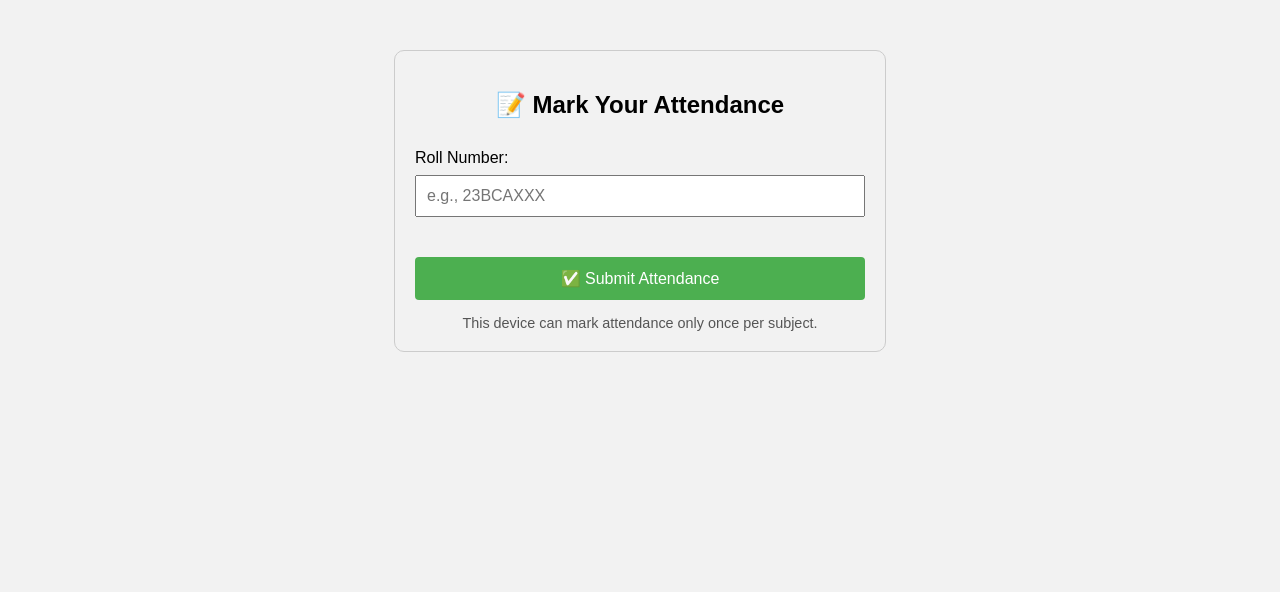
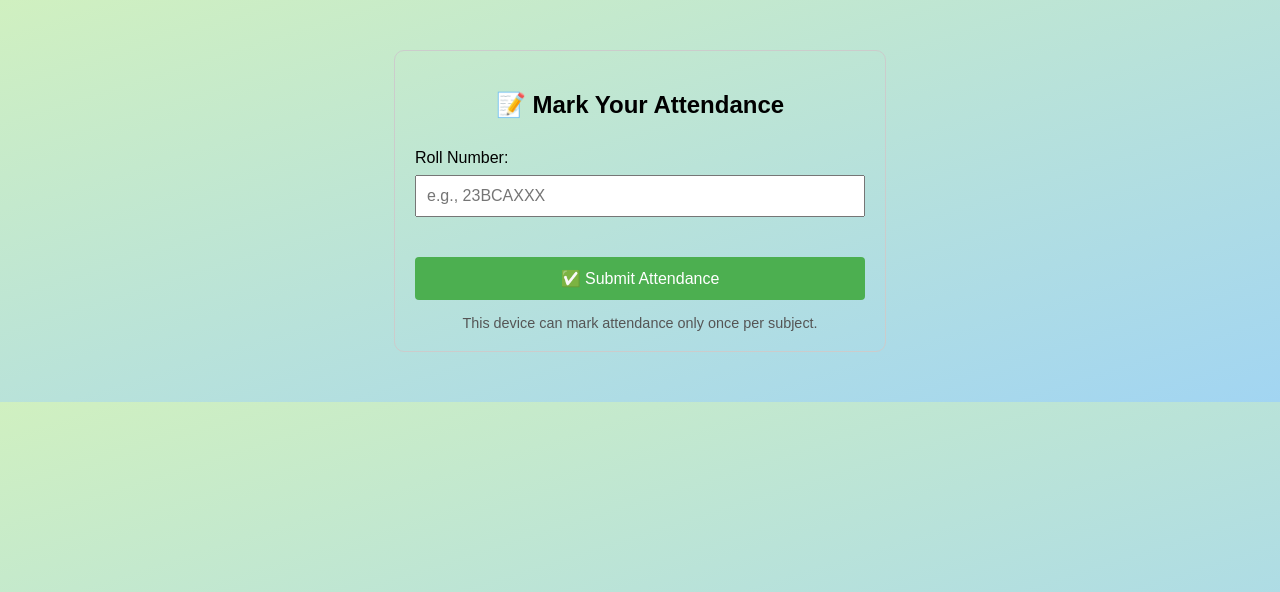
Before and after one commit to Anshi014/qr-attendance, a Flask app: page /scan in a window 1280 px wide. Shown: the top 592 px of the page. Run offline with Flask 3, Linux system fonts and the light colour scheme; parts of the project's set-up code (start-up, migrations or seed data) failed here and were passed over.

Commit message:
Updated UI background for login, dashboard, scan, and confirmation pages

```diff
--- a/templates/confirm.html
+++ b/templates/confirm.html
@@ -9,7 +9,7 @@
             max-width: 500px;
             margin: 60px auto;
             padding: 20px;
-            background-color: #f4f6f8;
+            background: linear-gradient(to bottom right, #d0f0c0, #a2d5f2);
             border: 1px solid #ccc;
             border-radius: 10px;
             text-align: center;
--- a/templates/login.html
+++ b/templates/login.html
@@ -9,7 +9,7 @@
             max-width: 400px;
             margin: 60px auto;
             padding: 20px;
-            background-color: #f9f9f9;
+            background: linear-gradient(to bottom right, #d0f0c0, #a2d5f2);
             border: 1px solid #ddd;
             border-radius: 8px;
         }
--- a/templates/scan.html
+++ b/templates/scan.html
@@ -9,7 +9,7 @@
             max-width: 450px;
             margin: 50px auto;
             padding: 20px;
-            background-color: #f2f2f2;
+            background: linear-gradient(to bottom right, #d0f0c0, #a2d5f2);
             border: 1px solid #ccc;
             border-radius: 10px;
         }
@@ -62,10 +62,10 @@
     <form method="POST" action="/submit_attendance">
         <input type="hidden" name="subject" value="{{ subject }}">
         <input type="hidden" name="session_id" value="{{ session_id }}">
-        <input type="hidden" name="device_id" value="{{ request.cookies.get('device_id', '') }}>
+        <input type="hidden" name="device_id" id="device_id" value="{{ request.cookies.get('device_id', '') }}">
 
         <label for="roll">Roll Number:</label>
-        <input type="text" name="roll" placeholder="e.g., 23BCAXXX" required>
+        <input type="text" id="roll" name="roll" placeholder="e.g., 23BCAXXX" required onblur="fetchName()">
 
         <p id="name-display" style="font-weight: bold; color: green; margin-top: 10px;"></p>
 
```
